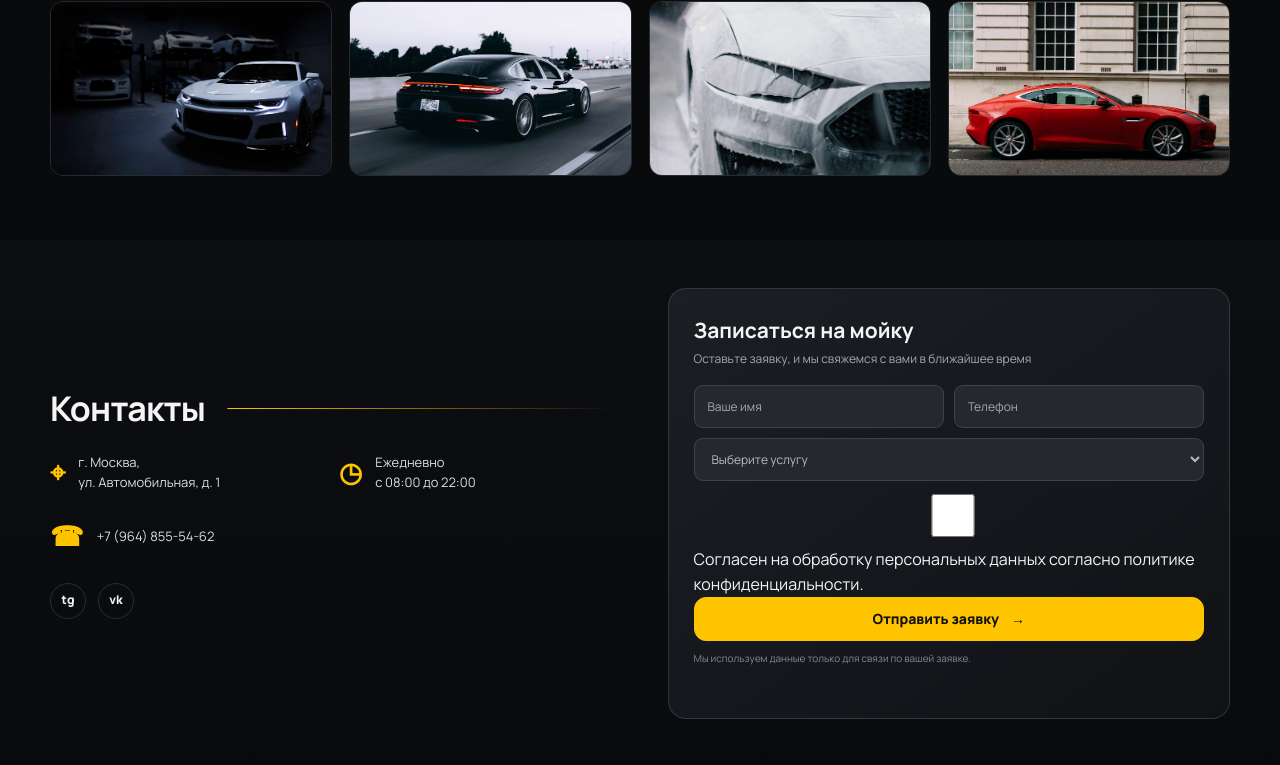
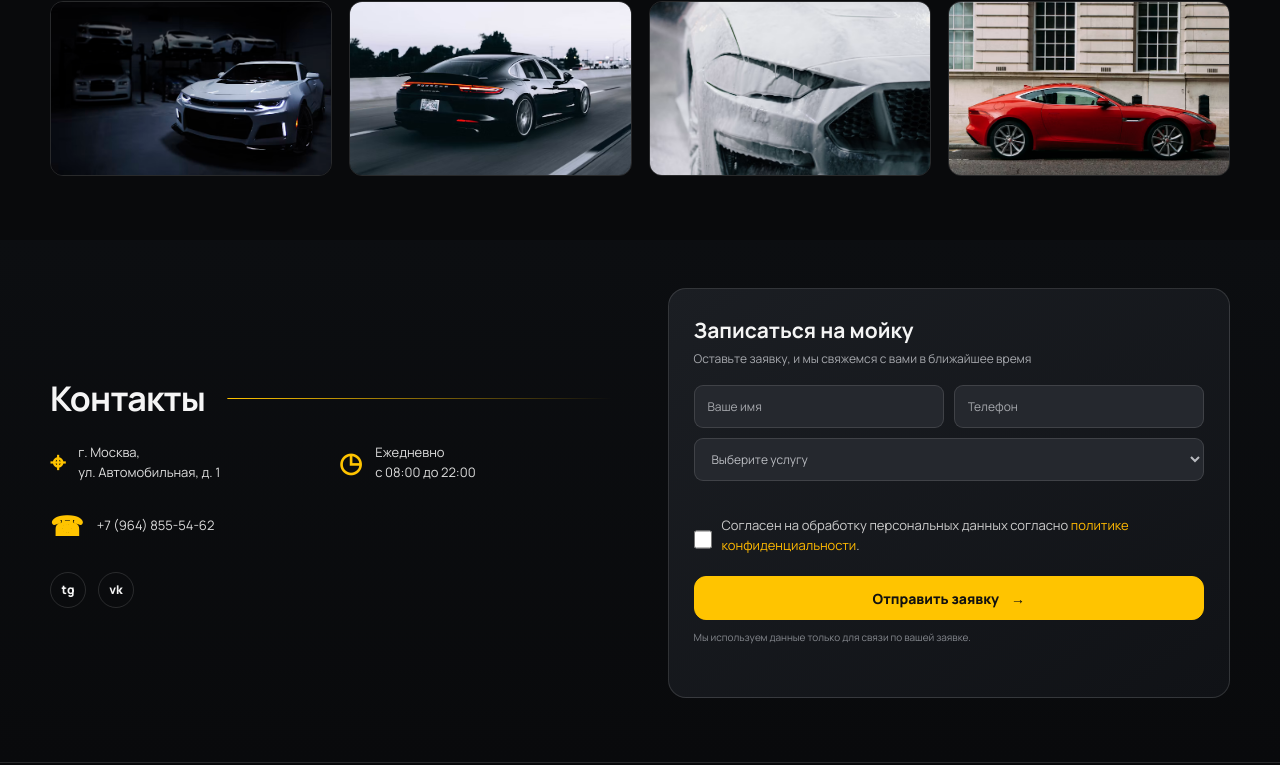
Before and after one commit to GoodlootZ/autowash, a plain HTML site: page src/index.html in a window 1280 px wide. Shown: the part 2123-2888 px from the top of the page. Drawn offline with Linux system fonts and the light colour scheme.

Commit message:
исправление бага отображения checkbox + стили 2/2

```diff
--- a/src/style.css
+++ b/src/style.css
@@ -286,3 +286,37 @@ img { display: block; max-width: 100%; }
     color: inherit;
     text-decoration: underline;
 }
+
+.form-captcha {
+    width: 100%;
+    margin: 10px 0;
+    display: flex;
+    justify-content: flex-start;
+}
+
+.form-consent {
+    display: flex;
+    align-items: flex-start;
+    gap: 10px;
+    width: 100%;
+    margin: 15px 0;
+}
+
+.form-consent input {
+    width: 18px;
+    height: 18px;
+    flex-shrink: 0;
+    margin: 2px 0 0;
+}
+
+.form-consent label {
+    flex: 1;
+    min-width: 0;
+    font-size: 13px;
+    line-height: 1.5;
+    color: #ccc;
+}
+
+.form-consent a {
+    color: #ffb900;
+}
```
